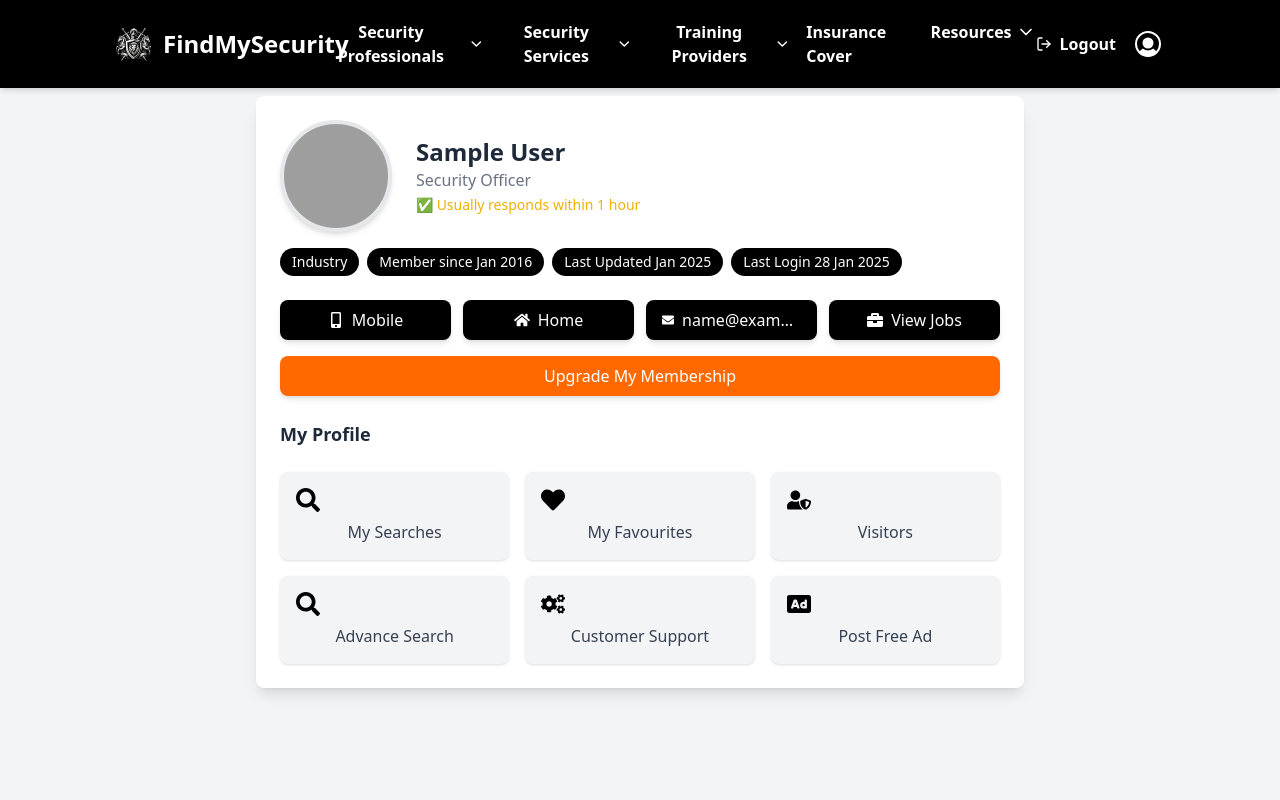
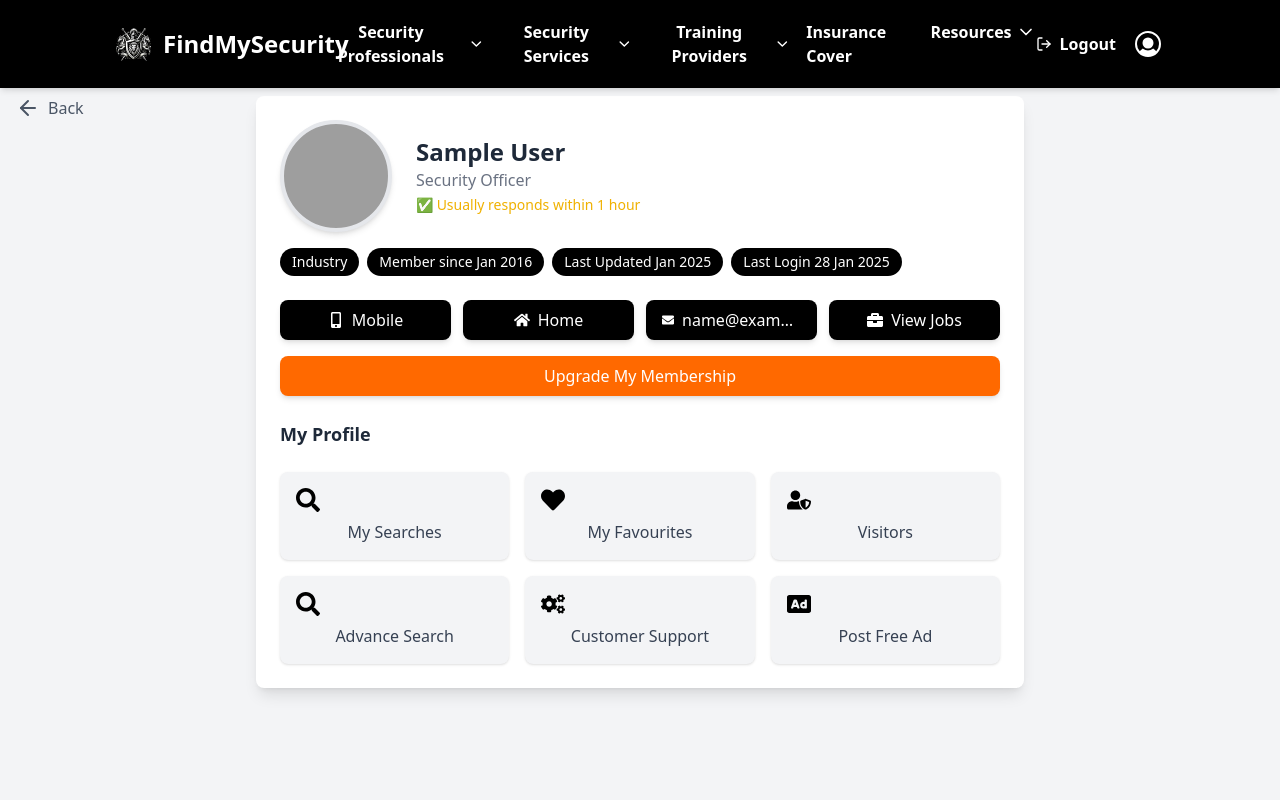
Before and after one commit to HamadAliMughal/FindMySecurity-Web, a Next.js app in the folder findmysecurity/: page /profile in a window 1280 px wide. Shown: the top 800 px of the page. Built offline with nearby package versions, Linux system fonts and the light colour scheme; sample sign-in values are in the browser's storage; grey boxes are pictures that could not be loaded.

Commit message:
profile link updated

```diff
--- a/findmysecurity/src/app/profile/page.tsx
+++ b/findmysecurity/src/app/profile/page.tsx
@@ -43,7 +43,7 @@ const UserProfile: React.FC = () => {
     <div className="min-h-screen bg-gray-100 p-4 md:p-8">
       {/* Back Button */}
       <button
-        className="absolute top-4 left-4 flex items-center text-gray-600 hover:text-black"
+        className="absolute top-4 left-4 mt-20 flex items-center text-gray-600 hover:text-black"
         onClick={() => router.push("/")}
       >
         <ArrowLeft className="w-6 h-6 mr-2" /> Back
```
